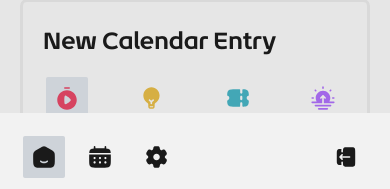
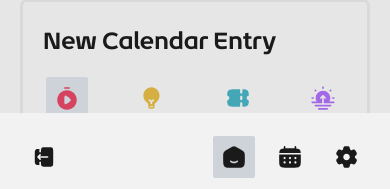
Before and after one commit to HarrisonBaghurst/dating-app, a Next.js app: page / in a window 390 px wide. Shown: the part 653-842 px from the top of the page. Built offline with nearby package versions, Linux system fonts and the light colour scheme; no server answers.

Commit message:
reversed sidebar on mobile

```diff
--- a/components/SideBar.tsx
+++ b/components/SideBar.tsx
@@ -41,7 +41,7 @@ const SideBar = () => {
     return (
         <section className='
 		bg-background-dark p-[var(--padding-large)] flex justify-between fixed z-50
-		bottom-0 left-0 h-[20dvw] w-screen flex-row
+		bottom-0 left-0 h-[20dvw] w-screen flex-row-reverse
 		2xl:top-0 2xl:left-0 2xl:w-[20dvw] 2xl:h-screen 2xl:flex-col
 		'>
             <div className='
```
